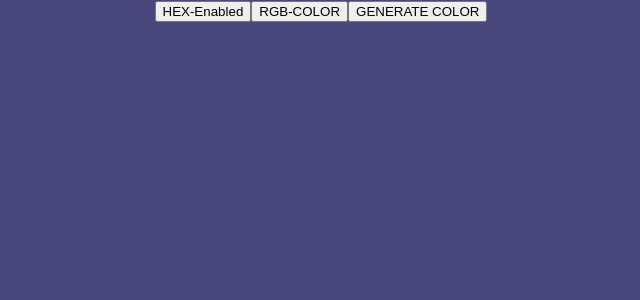
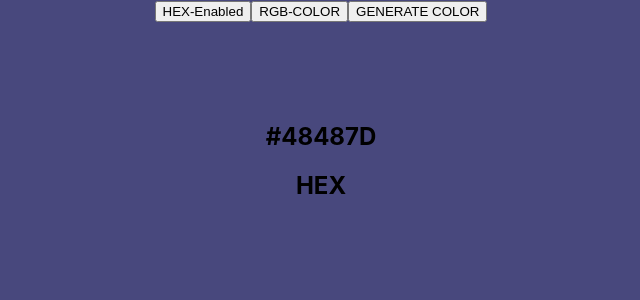
Before and after one commit to Stack-Naveen/20-reactjs-basic-projects, a React (Create React App) app: page / in a window 1280 px wide. Shown: the top 300 px of the page, without its empty margins (319-959 px from the left). Built offline with nearby package versions, Linux system fonts and the light colour scheme.

Commit message:
Display color

```diff
--- a/src/components/random-color/index.jsx
+++ b/src/components/random-color/index.jsx
@@ -48,6 +48,8 @@ export default function RandomColor() {
       <button onClick={typeOfColor === "HEX" ? handleHex : handleRgb}>
         GENERATE COLOR
       </button>
+      <h2 style={{ marginTop: "100px" }}>{color}</h2>
+      <h2 style={{ margin: "10px" }}>{typeOfColor}</h2>
     </div>
   );
 }
```
